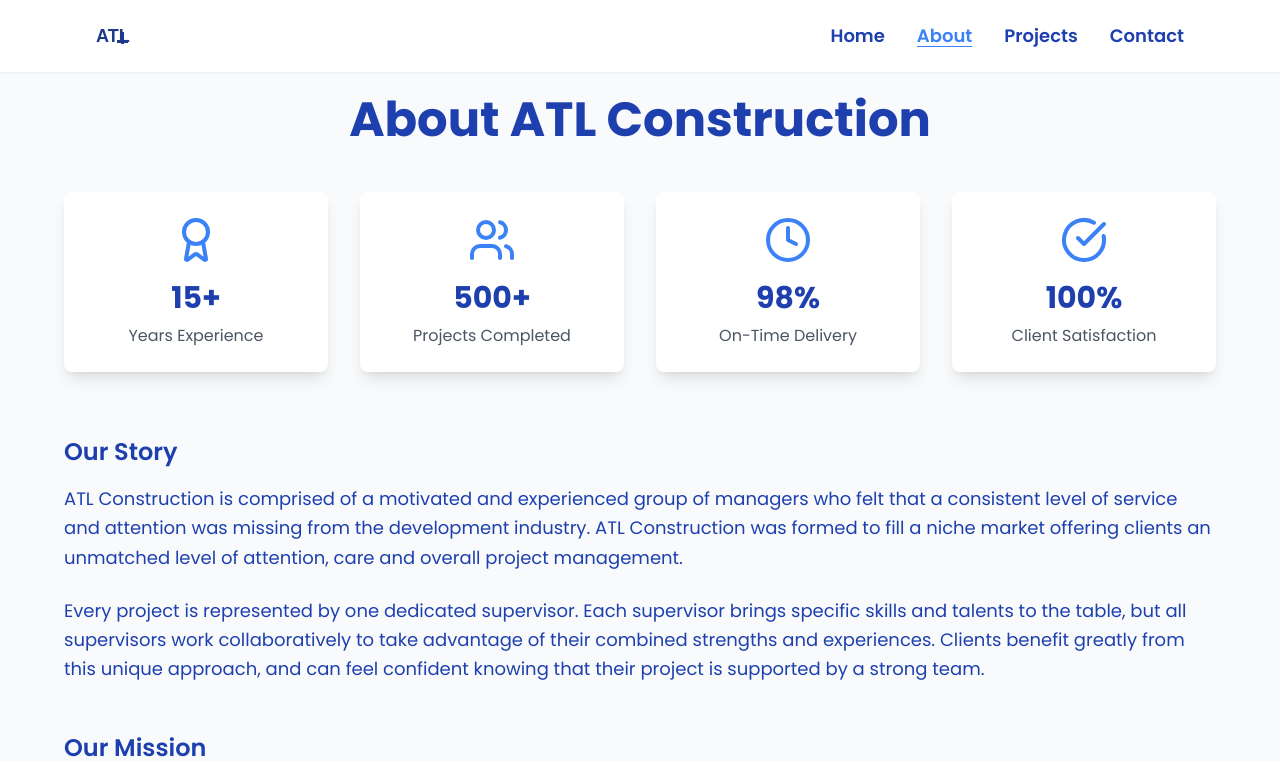
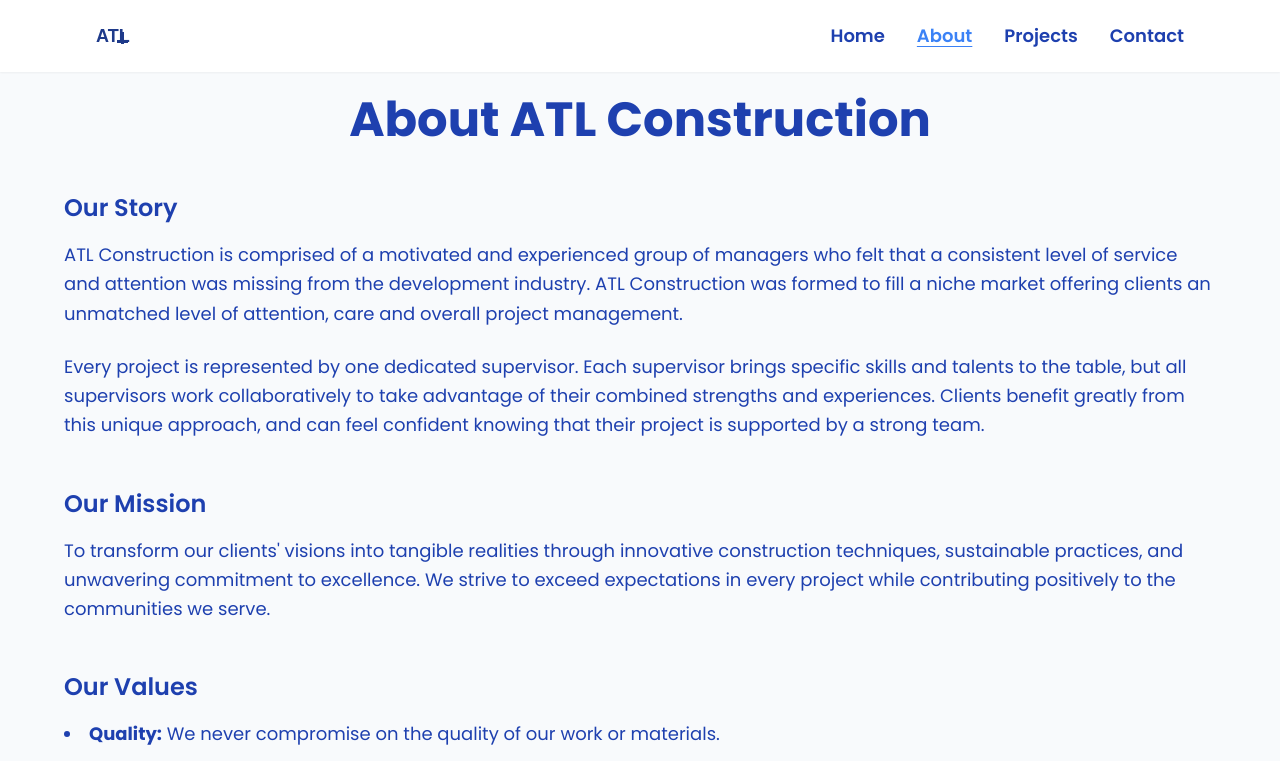
Before and after one commit to Hansade2005/atlconstruct, a React (Vite) app: page /about in a window 1280 px wide. Shown: the top 761 px of the page. Built offline with nearby package versions, Linux system fonts and the light colour scheme.

Commit message:
remove: stats section from About page including Years Experience, Projects Completed, On-Time Delivery, and Client Satisfaction

```diff
--- a/src/pages/About.tsx
+++ b/src/pages/About.tsx
@@ -3,30 +3,12 @@ import Footer from '../components/Footer'
 import { Award, Users, Clock, CheckCircle } from 'lucide-react'
 
 const About = () => {
-  const stats = [
-    { icon: Award, value: '15+', label: 'Years Experience' },
-    { icon: Users, value: '500+', label: 'Projects Completed' },
-    { icon: Clock, value: '98%', label: 'On-Time Delivery' },
-    { icon: CheckCircle, value: '100%', label: 'Client Satisfaction' }
-  ]
-
   return (
     <div className="bg-secondary text-primary">
       <Nav />
       <section className="pt-24 pb-20 px-4 md:px-8">
         <div className="max-w-6xl mx-auto">
           <h1 className="text-4xl md:text-5xl font-bold text-center mb-12">About ATL Construction</h1>
-
-          {/* Stats Section */}
-          <div className="grid grid-cols-2 md:grid-cols-4 gap-8 mb-16">
-            {stats.map((stat, index) => (
-              <div key={index} className="text-center bg-white p-6 rounded-lg shadow-lg hover:shadow-xl transition duration-300">
-                <stat.icon className="w-12 h-12 text-accent mx-auto mb-4" />
-                <div className="text-3xl font-bold text-primary mb-2">{stat.value}</div>
-                <div className="text-gray-600">{stat.label}</div>
-              </div>
-            ))}
-          </div>
 
           <div className="mb-12">
             <h2 className="text-2xl font-semibold mb-4">Our Story</h2>
```
